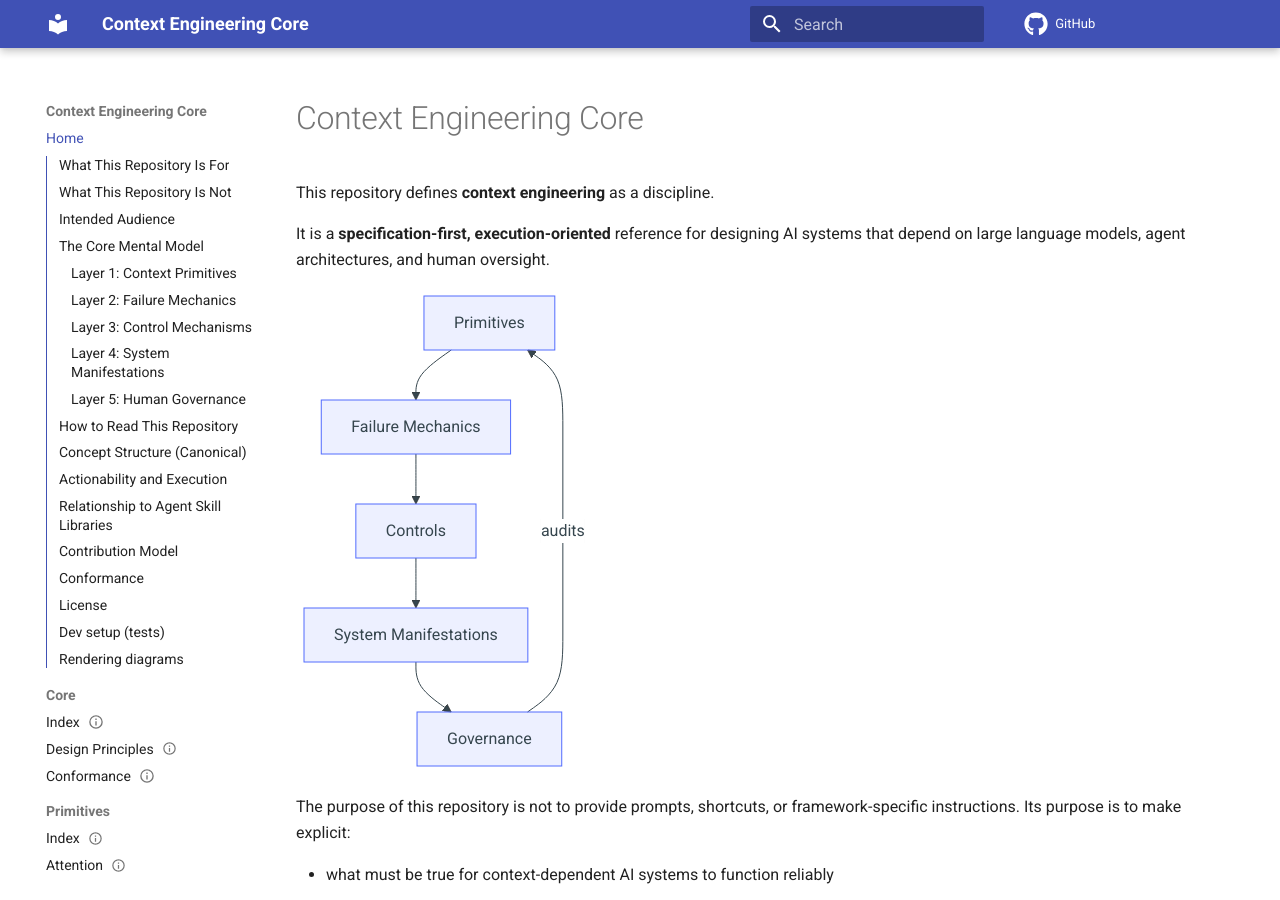
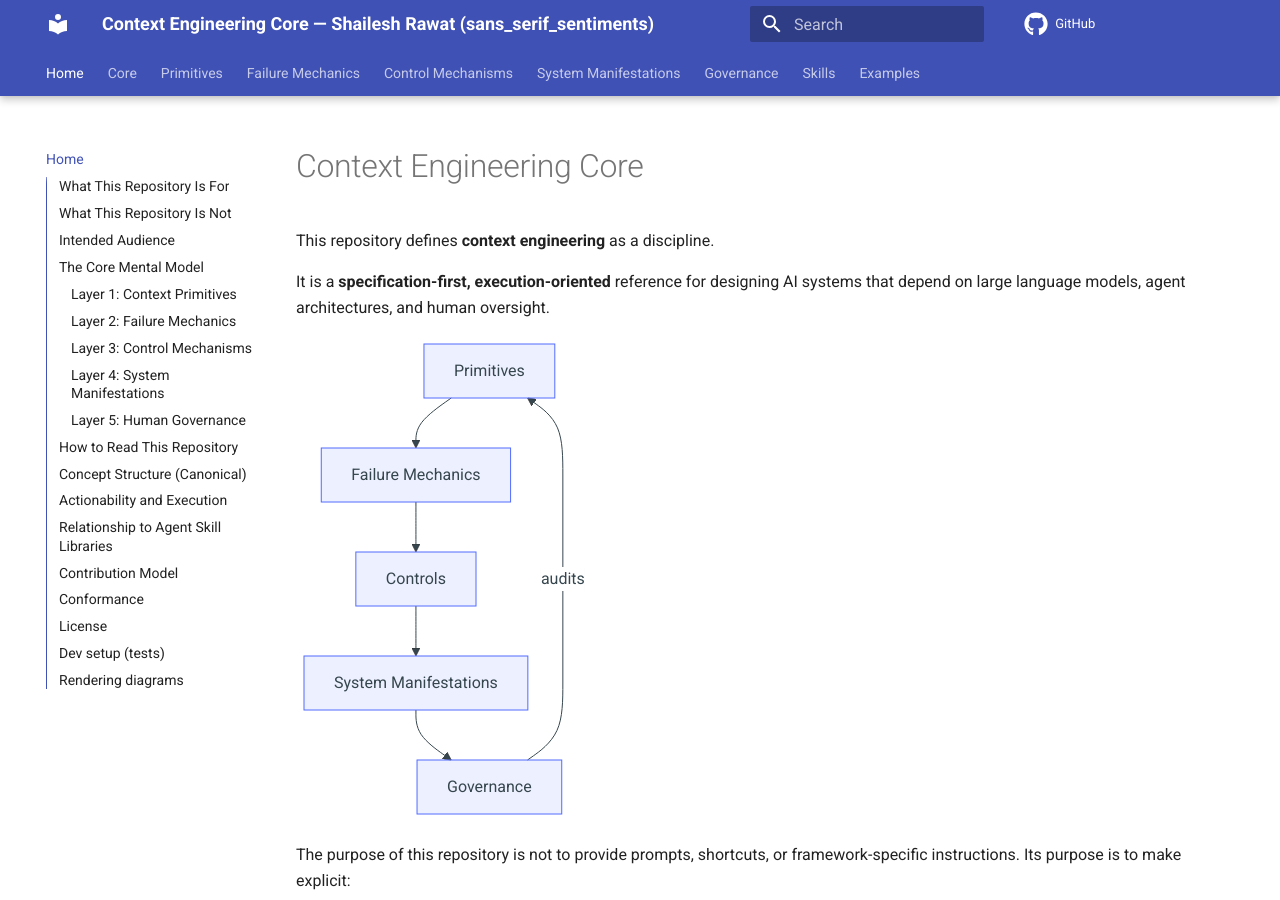
Before and after one commit to ShaileshRawat1403/context-engineering-core, an MkDocs documentation site: the page built from docs/README.md, in a window 1280 px wide and 900 px high. Built offline with MkDocs 1.6.1 and Material for MkDocs 9.7.7, drawn with Linux system fonts in a browser that asks for light colours; comment, search, counter and statistics services are not loaded.

Commit message:
Update docs branding and enable tabbed navigation

```diff
--- a/mkdocs.yml
+++ b/mkdocs.yml
@@ -1,4 +1,4 @@
-site_name: Context Engineering Core
+site_name: "Context Engineering Core — Shailesh Rawat (sans_serif_sentiments)"
 site_author: "Shailesh Rawat (sans_serif_sentiments)"
 site_description: "Specification-first, execution-oriented context engineering playbook."
 site_url: ""
@@ -11,6 +11,8 @@ theme:
     - navigation.instant
     - navigation.tracking
     - navigation.sections
+    - navigation.tabs
+    - navigation.tabs.sticky
     - toc.integrate
     - content.code.copy
   icon:
```
